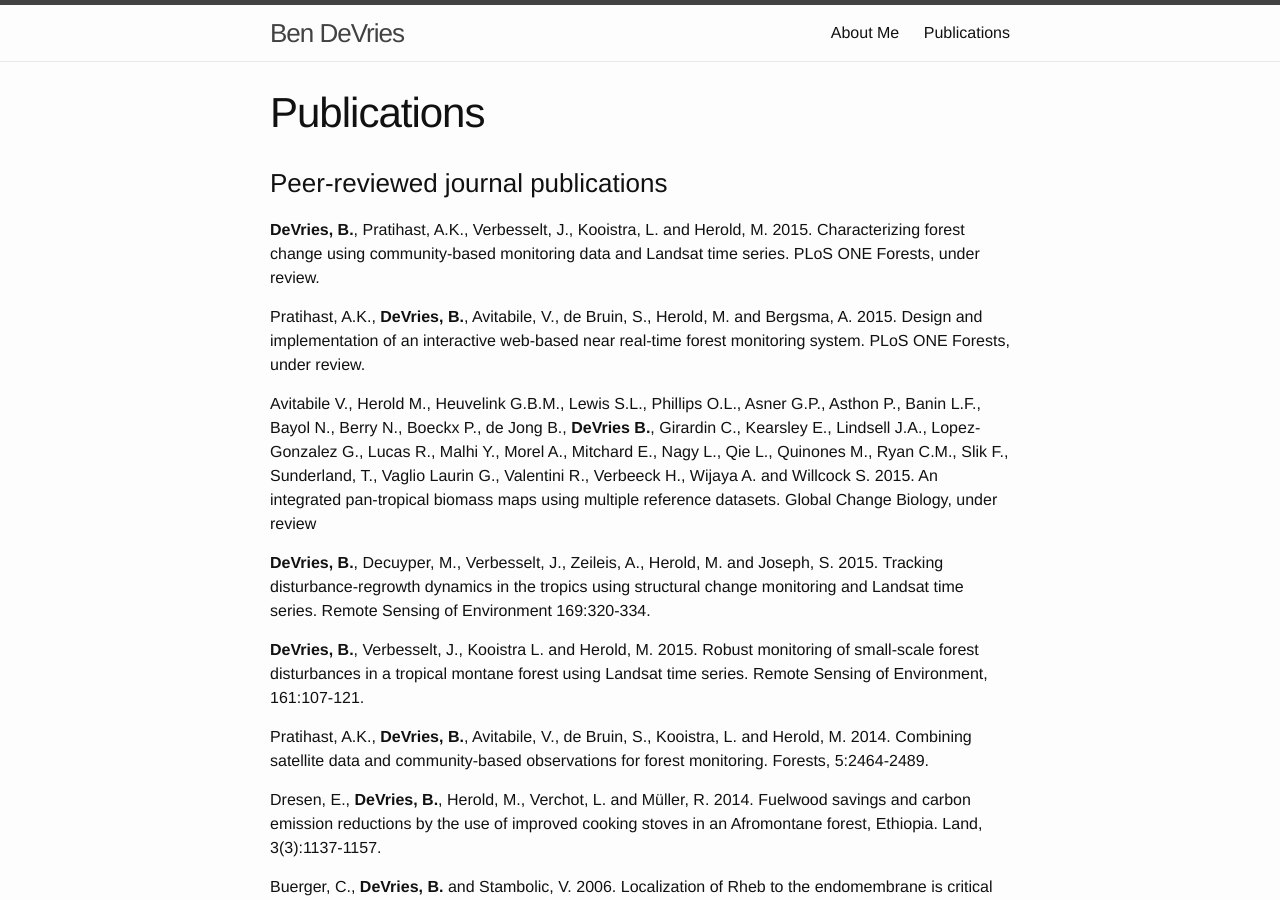
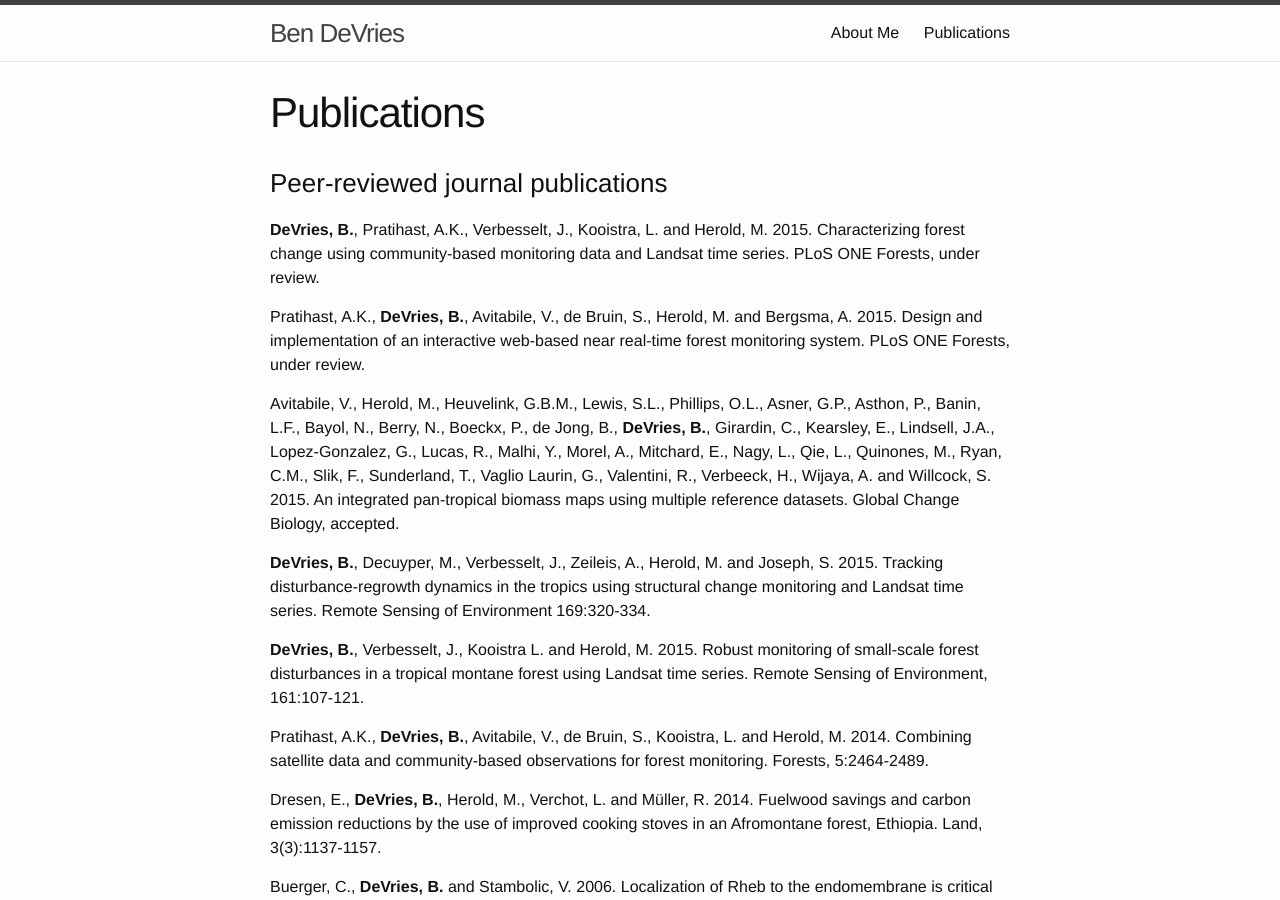
Before and after one commit to bendv/bendv.github.io, a Jekyll site: the page built from publications.md, in a window 1280 px wide and 900 px high. Built offline with Jekyll 4.4.1, drawn with Linux system fonts in a browser that asks for light colours.

Commit message:
Update publications.md

```diff
--- a/publications.md
+++ b/publications.md
@@ -10,7 +10,7 @@
 
 Pratihast, A.K., **DeVries, B.**, Avitabile, V., de Bruin, S., Herold, M. and Bergsma, A. 2015. Design and implementation of an interactive web-based near real-time forest monitoring system. PLoS ONE Forests, under review.
 
-Avitabile V., Herold M., Heuvelink G.B.M., Lewis S.L., Phillips O.L., Asner G.P., Asthon P., Banin L.F., Bayol N., Berry N., Boeckx P., de Jong B., **DeVries B.**, Girardin C., Kearsley E., Lindsell J.A., Lopez-Gonzalez G., Lucas R., Malhi Y., Morel A.,  Mitchard E., Nagy L., Qie L., Quinones M., Ryan C.M., Slik F., Sunderland, T., Vaglio Laurin G., Valentini R., Verbeeck H., Wijaya A. and Willcock S. 2015. An integrated pan-tropical biomass maps using multiple reference datasets. Global Change Biology, under review
+Avitabile, V., Herold, M., Heuvelink, G.B.M., Lewis, S.L., Phillips, O.L., Asner, G.P., Asthon, P., Banin, L.F., Bayol, N., Berry, N., Boeckx, P., de Jong, B., **DeVries, B.**, Girardin, C., Kearsley, E., Lindsell, J.A., Lopez-Gonzalez, G., Lucas, R., Malhi, Y., Morel, A.,  Mitchard, E., Nagy, L., Qie, L., Quinones, M., Ryan, C.M., Slik, F., Sunderland, T., Vaglio Laurin, G., Valentini, R., Verbeeck, H., Wijaya, A. and Willcock, S. 2015. An integrated pan-tropical biomass maps using multiple reference datasets. Global Change Biology, accepted.
 
 **DeVries, B.**, Decuyper, M., Verbesselt, J., Zeileis, A., Herold, M. and Joseph, S. 2015. Tracking disturbance-regrowth dynamics in the tropics using structural change monitoring and Landsat time series. Remote Sensing of Environment 169:320-334.
 
```
